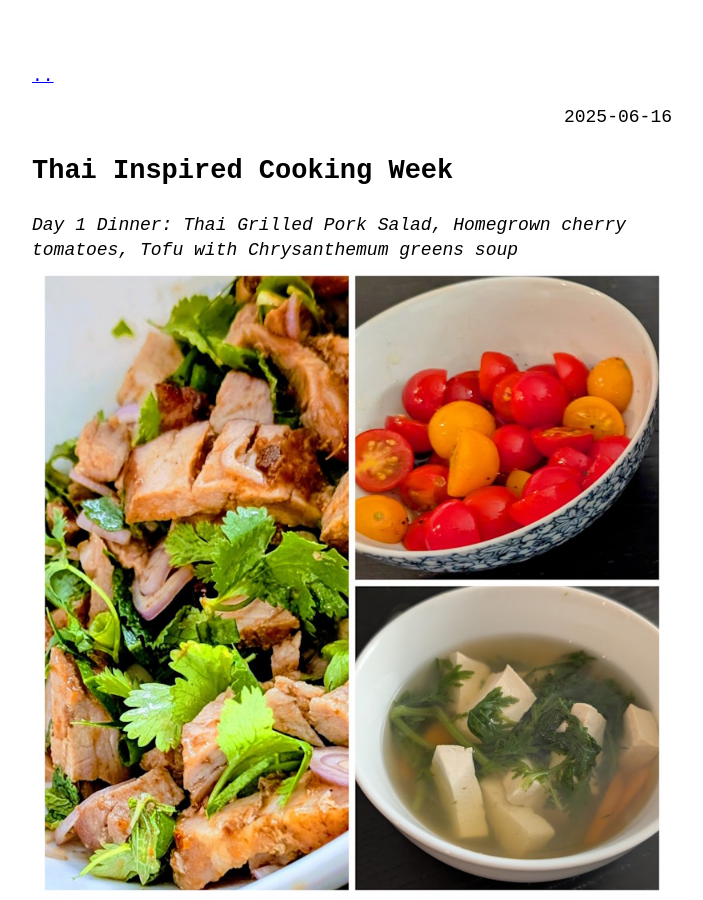
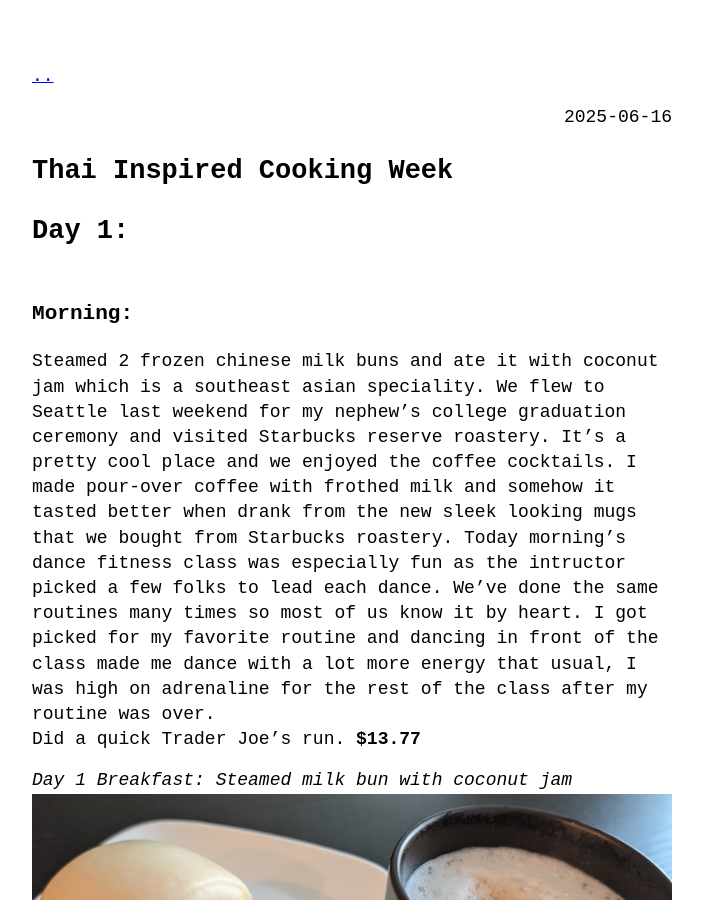
Before and after one commit to groceryshoppingisfun/weeklyfoodjournal, a Jekyll site: the page built from _posts/2025-06-16-Thai-Inspired-Cooking-Week.md, in a window 1280 px wide and 900 px high. Shown: the whole window, without its empty margins (288-991 px from the left). Built offline with Jekyll 4.4.1, drawn with Linux system fonts in a browser that asks for light colours; some of the changed text lies outside the part shown.

Commit message:
Update 2025-06-16-Thai-Inspired-Cooking-Week.md

```diff
--- a/_posts/2025-06-16-Thai-Inspired-Cooking-Week.md
+++ b/_posts/2025-06-16-Thai-Inspired-Cooking-Week.md
@@ -1,11 +1,6 @@
 ---
 layout: post
 ---
-
-*Day 1 Dinner: Thai Grilled Pork Salad, Homegrown cherry tomatoes, Tofu with Chrysanthemum greens soup*
-![thai grilled pork salad](assets/images/thai-grilled-pork-salad.jpg)
-
-
 # Day 1:
 ### Morning:
 Steamed 2 frozen chinese milk buns and ate it with coconut jam which is a southeast asian speciality. We flew to Seattle last weekend for my nephew's college graduation ceremony and visited Starbucks reserve roastery. It's a pretty cool place and we enjoyed the coffee cocktails. I made pour-over coffee with frothed milk and somehow it tasted better when drank from the new sleek looking mugs that we bought from Starbucks roastery. Today morning's dance fitness class was especially fun as the intructor picked a few folks to lead each dance. We've done the same routines many times so most of us know it by heart. I got picked for my favorite routine and dancing in front of the class made me dance with a lot more energy that usual, I was high on adrenaline for the rest of the class after my routine was over.
@@ -36,6 +31,9 @@ After lunch I watched a couple episodes of an anime series called "Spy x Family"
 
 ## Evening:
 I have been following this Thai lady on YouTube called "ThaiFood Chef". I've made several of her recipes and they are all simple and delicious. Today I made Thai Grilled Pork Salad which is spicy, sour, sweet, umami. It was just an explosion of flavor and fresh tasting from the herbs. I also added some cherry tomatoes from our garden and each of them is like a flavor bomb. It's going to be hard to go back to store bought tomatoes after this. For vegetables I made a simple dashi soup with tofu, carrots and chrysanthemum greens. For once we didn't play pickleball after dinner so I decided to hand wash my car. I don't do it very often but I must say it's very satisfying to see my car so clean and knowing that I did it.
+*Day 1 Dinner: Thai Grilled Pork Salad, Homegrown cherry tomatoes, Tofu with Chrysanthemum greens soup*
+![thai grilled pork salad](assets/images/thai-grilled-pork-salad.jpg)
+
 
 
 # Day 1 Total For Food: $35.63
```
